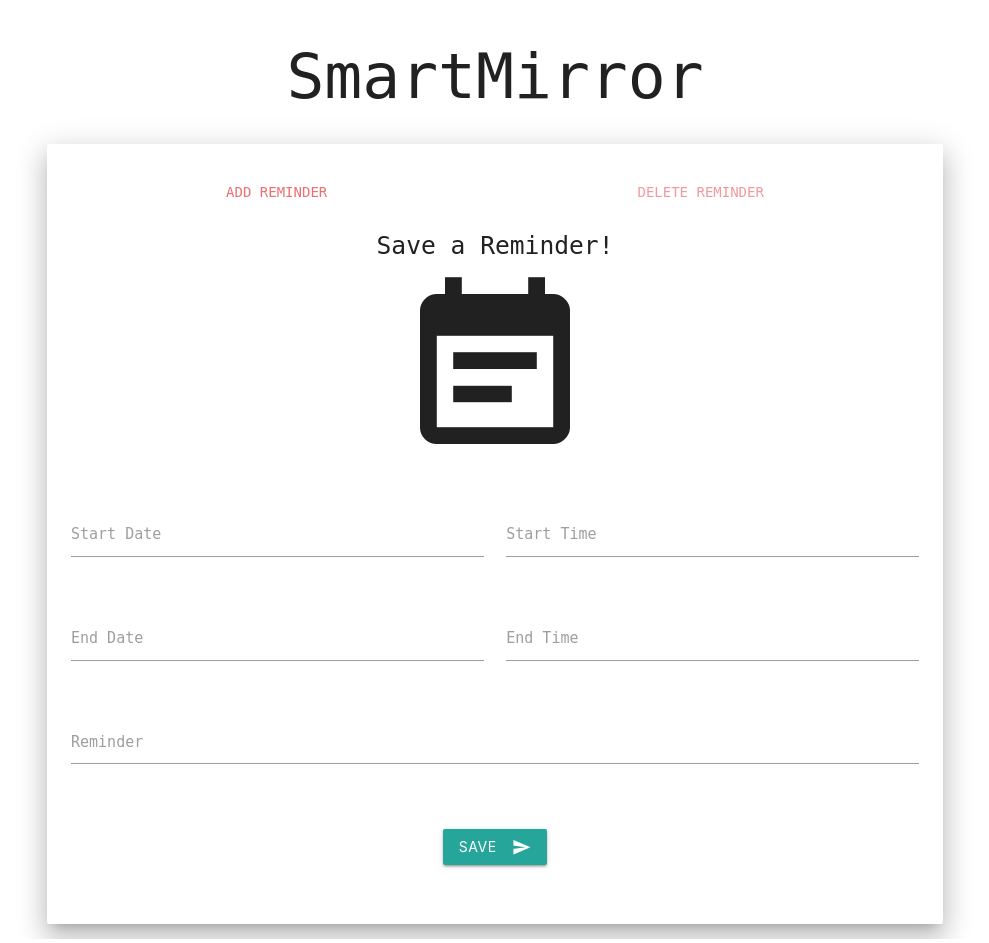
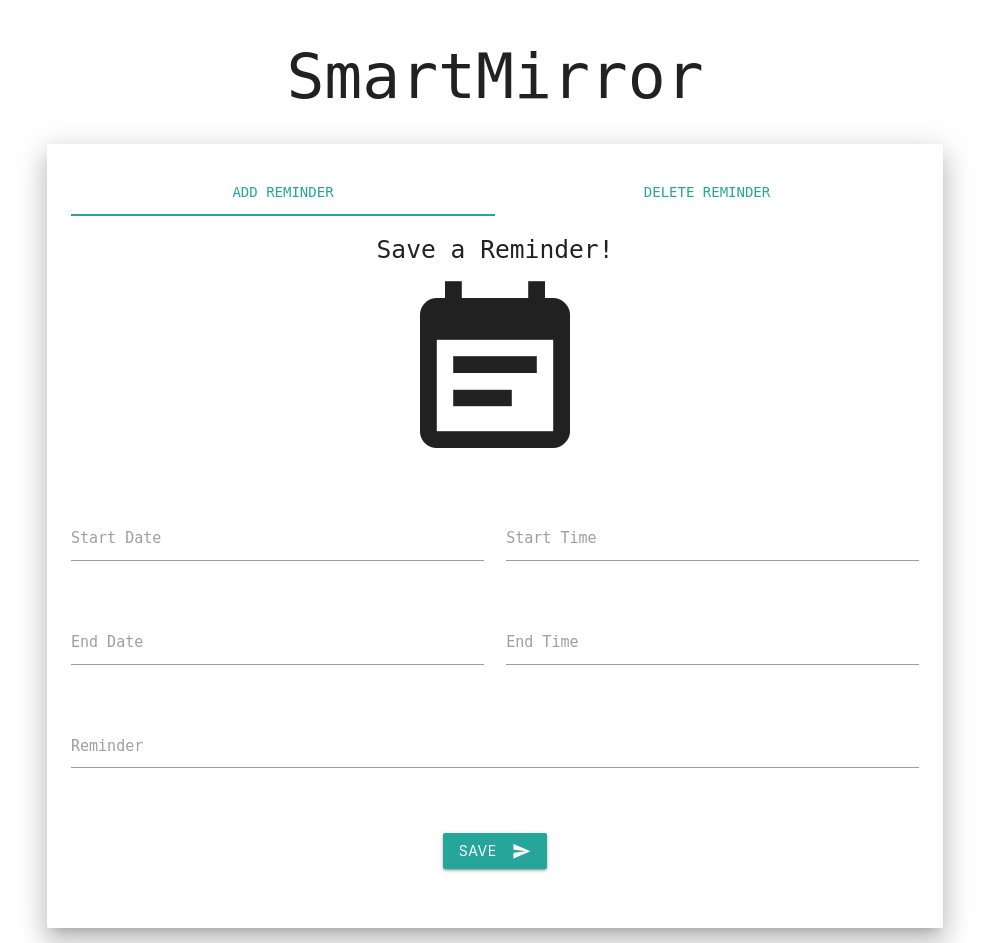
Before and after one commit to dennis-runkowski/smartmirror, a Flask app: template smartmirror/templates/reminders_ui.html in a window 1280 px wide. Shown: the whole page, without its empty margins (145-1134 px from the left). Run offline with Flask 2, Linux system fonts and the light colour scheme; the template is opened without the code that fills it, so the values that code supplies are empty; parts of the project's set-up code (start-up, migrations or seed data) failed here and were passed over; some libraries are stand-ins or nearby versions.

Commit message:
reminder updates and deployment

```diff
--- a/config.py
+++ b/config.py
@@ -26,7 +26,6 @@ class ProductionConfig(BaseConfig):
 class TestingConfig(BaseConfig):
     """Testing config for the application."""
 
-    DEBUG = False
     BASE_DIR = os.path.abspath(os.path.dirname(__file__))
     ENV = 'THIS APP IS IN DEBUG MODE. YOU SHOULD NOT SEE THIS IN PRODUCTION.'
     DEBUG = True
--- a/run.py
+++ b/run.py
@@ -1,4 +1,4 @@
 from smartmirror import create_app
 
 app = create_app()
-app.run()
+app.run(host='0.0.0.0')
--- a/smartmirror/static/css/reminders_ui.css
+++ b/smartmirror/static/css/reminders_ui.css
@@ -47,3 +47,21 @@ body {
 		left: 0%;
 	}
 }
+a.active {
+    color: #26a69a !important;
+}
+a:hover {
+    font-weight: 900 !important;
+}
+.tabs .tab a {
+    color: #26a69a !important;
+}
+.tabs .tab a:focus, .tabs .tab a:focus.active {
+    background-color: #ffff !important;
+}
+.tabs .indicator {
+    background-color: #26a69a !important;
+}
+a {
+    color: #26a69a !important;
+}
--- a/smartmirror/static/js/reminders_ui.js
+++ b/smartmirror/static/js/reminders_ui.js
@@ -6,6 +6,9 @@ $(document).ready(function(){
 });
 $(document).ready(function() {
    $("input#input_text, textarea#comment").characterCounter();
+});
+$(document).ready(function(){
+   $('.tabs').tabs();
 });
 $(function() {
     $("#submit_reminder").click(function(e) {
@@ -46,7 +49,8 @@ $(function() {
                 $("#reminder_table").html("")
                 $.each(data, function(index) {
                     $("#reminder_table").append(
-                        "<tr><td>" + data[index]["start"]
+                        "<tr id='table_row_" + data[index]["id"] + "'"
+                        + "><td>" + data[index]["start"]
                         + "</td><td>" + data[index]["end"]
                         + "</td><td>" + data[index]["reminder"]
                         + "</td><td><a id='delete_row_" + data[index]["id"] + "'"
@@ -61,7 +65,11 @@ $(function() {
                     M.toast({html: "Deleting this reminder!"})
                     $.ajax({
                         url: "/delete_reminder/" + id,
-                        type: "POST"
+                        type: "POST",
+                        success: function(data) {
+                            var rowId = "#table_row_" + id
+                            $(rowId).remove()
+                        }
                     })
                 })
 
--- a/smartmirror/templates/reminders_ui.html
+++ b/smartmirror/templates/reminders_ui.html
@@ -7,12 +7,18 @@
           src="https://ajax.googleapis.com/ajax/libs/jquery/3.2.1/jquery.min.js"></script>
   <script type=text/javascript>
       var $SCRIPT_ROOT = {{ request.script_root|tojson|safe }};
+
+
   </script>
   <script src="https://cdnjs.cloudflare.com/ajax/libs/materialize/1.0.0/js/materialize.min.js"></script>
-    <script type="text/javascript" src="{{ url_for('static', filename='js/reminders_ui.js') }}"></script>
-    <link rel="stylesheet" href="https://cdnjs.cloudflare.com/ajax/libs/materialize/1.0.0/css/materialize.min.css">
-    <link href="https://fonts.googleapis.com/icon?family=Material+Icons" rel="stylesheet">
-    <link rel="stylesheet" type="text/css" href="../static/css/reminders_ui.css">
+  <script type="text/javascript"
+          src="{{ url_for('static', filename='js/reminders_ui.js') }}"></script>
+  <link rel="stylesheet"
+        href="https://cdnjs.cloudflare.com/ajax/libs/materialize/1.0.0/css/materialize.min.css">
+  <link href="https://fonts.googleapis.com/icon?family=Material+Icons"
+        rel="stylesheet">
+  <link rel="stylesheet" type="text/css"
+        href="../static/css/reminders_ui.css">
 </head>
 <body>
 <div class="center">
@@ -21,17 +27,29 @@
 <div class="valign-wrapper">
   <div class="container">
     <div class="col s12 z-depth-4 card-panel">
-    <div class="card-tabs">
-      <ul class="tabs tabs-fixed-width">
-        <li class="tab"><a id="add_tab" class="active" href="#">Add Reminder</a></li>
-        <li class="tab"><a id="delete_tab" href="#">Delete Reminder</a></li>
+      <div class="row">
+        <div class="col s12">
+          <ul class="tabs">
+            <li class="tab col s6">
+              <a id="add_tab" class="active" href="#">
+                Add Reminder
+              </a>
+            </li>
+            <li class="tab col s6">
+              <a id="delete_tab" href="#">
+                Delete Reminder
+              </a>
+            </li>
           </ul>
+        </div>
       </div>
       <div id="add_reminder">
         <h5 class="center"> Save a Reminder!</h5>
         <div class="row">
           <div class="col s12 center">
-          <div id="reminder_icon" class="material-icons">event_note</div>
+            <div id="reminder_icon" class="material-icons">
+              event_note
+            </div>
           </div>
         </div>
         <form id="reminder-form">
@@ -41,11 +59,13 @@
               <div id="start_time_error" class="col s6">test</div>
             </div>
             <div class="input-field col s6">
-            <input id="start_date" type="text" name="start_date" class="datepicker">
+              <input id="start_date" type="text" name="start_date"
+                     class="datepicker">
               <label for="start_date">Start Date</label>
             </div>
             <div class="input-field col s6">
-            <input id="start_time" type="text" name="start_time" class="timepicker">
+              <input id="start_time" type="text" name="start_time"
+                     class="timepicker">
               <label for="start_time">Start Time</label>
             </div>
           </div>
@@ -55,11 +75,13 @@
               <div id="end_time_error" class="col s6"></div>
             </div>
             <div class="input-field col s6">
-            <input id="end_date" type="text" name="end_date" class="datepicker">
+              <input id="end_date" type="text" name="end_date"
+                     class="datepicker">
               <label for="end_date">End Date</label>
             </div>
             <div class="input-field col s6">
-            <input id="end_time" type="text" name="end_time" class="timepicker">
+              <input id="end_time" type="text" name="end_time"
+                     class="timepicker">
               <label for="end_time">End Time</label>
             </div>
           </div>
@@ -68,13 +90,17 @@
               <div id="comment_error" class="col s12"></div>
             </div>
             <div class="input-field col s12">
-            <textarea id="comment" class="materialize-textarea" name="comment" data-length="120"></textarea>
+                            <textarea id="comment" class="materialize-textarea"
+                                      name="comment"
+                                      data-length="120"></textarea>
               <label for="comment">Reminder</label>
             </div>
           </div>
           <div class="row">
             <div class="input-field col s12 center">
-            <button id="submit_reminder" class="btn waves-effect waves-light" type="submit" name="action">Save
+              <button id="submit_reminder"
+                      class="btn waves-effect waves-light"
+                      type="submit" name="action">Save
                 <i class="material-icons right">send</i>
               </button>
             </div>
```
Also changed, not shown: smartmirror/views.py (+15 -12 lines), 1 other file. Lines whose indentation alone changed are shown as unchanged.
